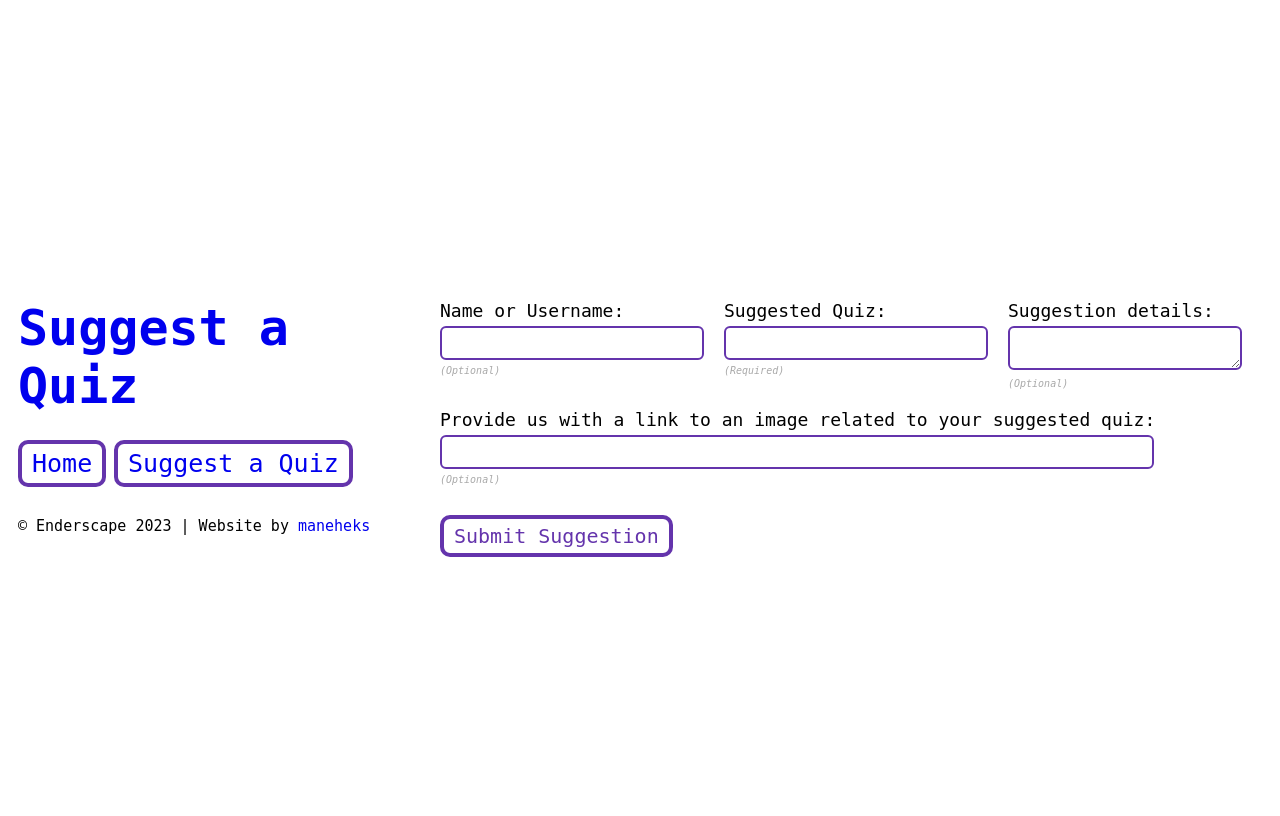
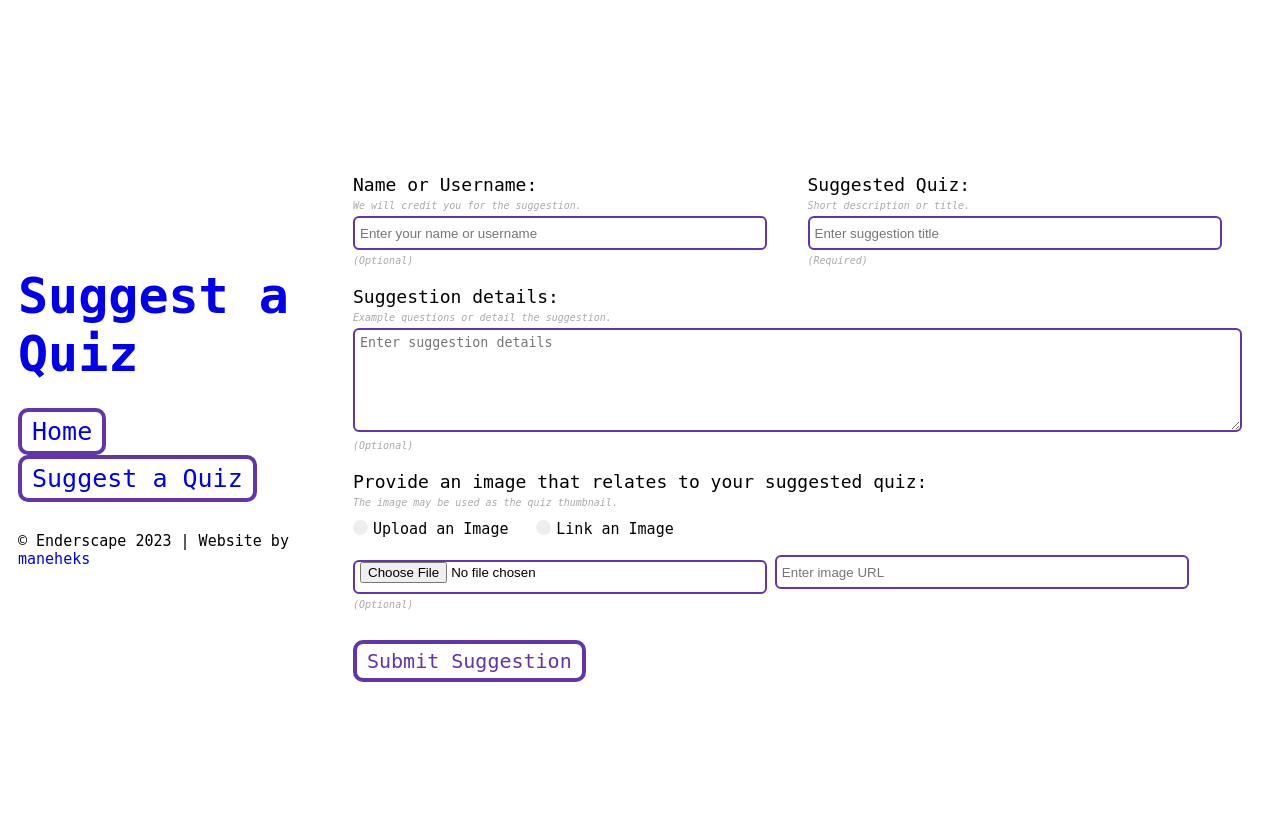
Before and after one commit to EnderscapeMC/Enderscape-Site, a PHP site: page /html/suggest-quiz.html in a window 1280 px wide. Run offline with PHP 8.4, Linux system fonts and the light colour scheme.

Commit message:
Updates to Suggestion Page
Wrote suggest-quiz.js.
Added HTML to suggest-quiz.html to allow for choosing upload or link for image.

```diff
--- a/css/main.css
+++ b/css/main.css
@@ -52,23 +52,99 @@ header a:hover {
 form {
     margin-top: 40px;
 }
-form input,
-form textarea {
-    width: 250px;
+form input {
+    width: 400px;
     height: 30px;
     margin-top: 5px;
     border: 2px solid #6434ac;
     border-radius: 6px;
     padding: 0px 5px 0px 5px;
 }
-form textarea {
-    padding: 5px;
+
+/* radio container */
+.radio-container {
+    display: inline-block;
+    position: relative;
+    padding-left: 20px;
+    margin-right: 20px;
+    margin-top: 12px;
+    margin-bottom: 12px;
+    cursor: pointer;
+    font-size: 15px;
+    -webkit-user-select: none;
+    -moz-user-select: none;
+    -ms-user-select: none;
+    user-select: none;
 }
-form input#image {
-    width: 700px;
+
+/* hide the browser's default radio button */
+.radio-container input {
+    position: absolute;
+    opacity: 0;
+    cursor: pointer;
+}
+
+/* create a custom radio button */
+.radio {
+    position: absolute;
+    top: 0;
+    left: 0;
+    height: 15px;
+    width: 15px;
+    background-color: #eee;
+    border-radius: 50%;
+}
+
+/* on mouse-over, add a grey background color */
+.radio-container:hover input ~ .radio {
+    background-color: #ccc;
+}
+
+/* when the radio button is checked, add a blue background */
+.radio-container input:checked ~ .radio {
+    background-color: #6434ac;
+}
+
+/* create the indicator (the dot/circle - hidden when not checked) */
+.radio:after {
+    content: "";
+    position: absolute;
+    display: none;
+}
+
+/* show the indicator (dot/circle) when checked */
+.radio-container input:checked ~ .radio:after {
+    display: inline-block;
+}
+
+/* style the indicator (dot/circle) */
+.radio-container .radio:after {
+    top: 5px;
+    left: 5px;
+    width: 5px;
+    height: 5px;
+    border-radius: 50%;
+    background: white;
+}
+
+form input#imageUpload {
+    width: 180px;
+    border: 0px !important;
+    margin-left: -4px;
+}
+form input#imageLink {
+    width: 875px;
 }
 form textarea#details {
-    width: 220px;
+    min-width: 875px;
+    max-width: 875px;
+    min-height: 25px;
+    height: 90px;
+    max-height: 200px;
+    margin-top: 5px;
+    border: 2px solid #6434ac;
+    border-radius: 6px;
+    padding: 5px;
 }
 form label {
     font-size: 18px;
@@ -127,6 +203,15 @@ form label {
     color: #F0EED1;
     transform: translateY(-5px);
 }
+p#outputErrorMessage,
+p#successMessage {
+    width: 890px;
+    padding: 6px;
+    border-radius: 4px;
+    text-align: left;
+    font-size: 15px;
+    font-weight: bold;
+}
 table.menu tr th:hover,
 table.menu tr td:hover {
   background: #6434ac;
--- a/html/suggest-quiz.html
+++ b/html/suggest-quiz.html
@@ -5,10 +5,9 @@
         <meta charset="utf-8">
         <title>Suggest a Quiz</title>
         <link rel="icon" type="image/x-icon" href="../images/enderscape-logo.gif">
-        <script src="../js/index.js"></script>
     </head>
-</html>
     <body>
+        <script src="../js/suggest-quiz.js"></script>
         <div class="body-container">
             <header>
                 <a href="../index.html">
@@ -26,36 +25,51 @@
             </header>
             <div class="form">
                 <form onsubmit="validateSuggestion()">
+                    <p id="outputErrorMessage"></p>
                     <div class="form-fields">
 
                         <div class="form-field">
                             <label for="name">Name or Username:</label>
-                        <input type="text" id="name" name="name">
+                            <span class="field-instructions">We will credit you for the suggestion.</span>
+                            <input type="text" id="name" name="name" placeholder="Enter your name or username">
                             <span class="field-instructions">(Optional)</span>
                         </div>
 
                         <div class="form-field">
                             <label for="suggestion">Suggested Quiz:</label>
-                        <input type="text" id="suggestion" name="suggestion">
+                            <span class="field-instructions">Short description or title.</span>
+                            <input type="text" id="suggestion" name="suggestion" placeholder="Enter suggestion title">
                             <span class="field-instructions">(Required)</span>
+                        </div>
                     </div>
 
                     <div class="form-field">
                         <label for="details">Suggestion details:</label>
-                        <textarea id="details" name="details"></textarea>
+                        <span class="field-instructions">Example questions or detail the suggestion.</span>
+                        <textarea id="details" name="details" placeholder="Enter suggestion details"></textarea>
                         <span class="field-instructions">(Optional)</span>
-                    </div>
                     </div>
 
                     <div class="form-field">
-                    <label for="image">Provide us with a link to an image related to your suggested quiz:</label>
-                    <input type="text" id="image" name="image">
+                        <label for="image">Provide an image that relates to your suggested quiz:</label>
+                        <span class="field-instructions">The image may be used as the quiz thumbnail.</span>
+                        <label class="radio-container" id="uploadImage">Upload an Image
+                            <input type="radio" name="radio">
+                            <span class="radio"></span>
+                        </label>
+                        <label class="radio-container" id="linkImage">Link an Image
+                            <input type="radio" name="radio">
+                            <span class="radio"></span>
+                        </label><br>
+                        <input type="file" id="imageUploadButton" name="imageOption">
+                        <input type="text" id="imageLinkField" name="imageOption" placeholder="Enter image URL">
                         <span class="field-instructions">(Optional)</span>
                     </div>
-
-                <button type="button" onclick="submit()" class="button">Submit Suggestion</button>
+                    <button type="button" onclick="submitSuggestion()" class="button">Submit Suggestion</button>
+                    <p id="successMessage"></p>
                 </form>
             </div>
             </div>
         </div>
     </body>
+</html>
--- /dev/null
+++ b/js/suggest-quiz.js
@@ -0,0 +1,73 @@
+function validateSuggestion() {
+
+    var name = document.getElementById("name").value;
+    var suggestion = document.getElementById("suggestion").value;
+    var details = document.getElementById("details").value;
+    var imageLink = document.getElementById("imageLinkField").value;
+
+    if (suggestion === "") {
+        var outputErrorMessage = document.getElementById("outputErrorMessage");
+        outputErrorMessage.style.backgroundColor = "red";
+        outputErrorMessage.style.color = "#F0EED1";
+	    outputErrorMessage.innerHTML="Suggestion cannot be blank.";
+        document.getElementById("suggestion").focus();
+        return false;
+    }
+
+    if (isNaN(suggestion) === false) {
+        var outputErrorMessage = document.getElementById("outputErrorMessage");
+        outputErrorMessage.style.backgroundColor = "red";
+        outputErrorMessage.style.color = "#F0EED1";
+	    outputErrorMessage.innerHTML="Suggestion cannot be only numbers.";
+        document.getElementById("suggestion").focus();
+        return false;
+    }
+
+    if (suggestion.length < 10) {
+        var outputErrorMessage = document.getElementById("outputErrorMessage");
+        outputErrorMessage.style.backgroundColor = "red";
+        outputErrorMessage.style.color = "#F0EED1";
+	    outputErrorMessage.innerHTML="Suggestion must be at least 10 characters.";
+        document.getElementById("suggestion").focus();
+        return false;
+    }
+
+    if (imageLinkField.indexOf("www.") === -1 || imageLinkField.indexOf("http://") === -1 || imageLinkField.indexOf("https://") === -1) {
+        var outputErrorMessage = document.getElementById("outputErrorMessage");
+        outputErrorMessage.style.backgroundColor = "red";
+        outputErrorMessage.style.color = "#F0EED1";
+	    outputErrorMessage.innerHTML="Image link must start with 'www.'', 'http://' or 'https://'.";
+        document.getElementById("suggestion").focus();
+        return false;
+    }
+
+    return true;
+}
+
+function imageOption() {
+
+    var imageUploadButton = document.getElementById("imageUploadButton");
+    var imageLinkField = document.getElementById("imageLinkField");
+
+    if (document.getElementById("uploadImage").checked) {
+        imageUploadButton.style.display = "block";
+        imageLinkField.style.display = "none";
+        imageOption = "uploadImage";
+    } else if (document.getElementById("linkImage").checked) {
+        imageUploadButton.style.display = "none";
+        imageLinkField.style.display = "block";
+        imageOption = "linkImage";
+    }
+}
+
+document.getElementById("uploadImage").addEventListener("change", imageOption);
+document.getElementById("linkImage").addEventListener("change", imageOption);
+
+function submitSuggestion() {
+
+    if (validateSuggestion()) {
+        var successMessage = document.getElementById("successMessage");
+        successMessage.style.color = "black";
+	    successMessage.innerHTML="<p>Order placed successfully!</p>";
+    }
+}
```
Also changed, not shown: index.html (+4 -4 lines), js/index.js (deleted). Lines whose indentation alone changed are shown as unchanged.
